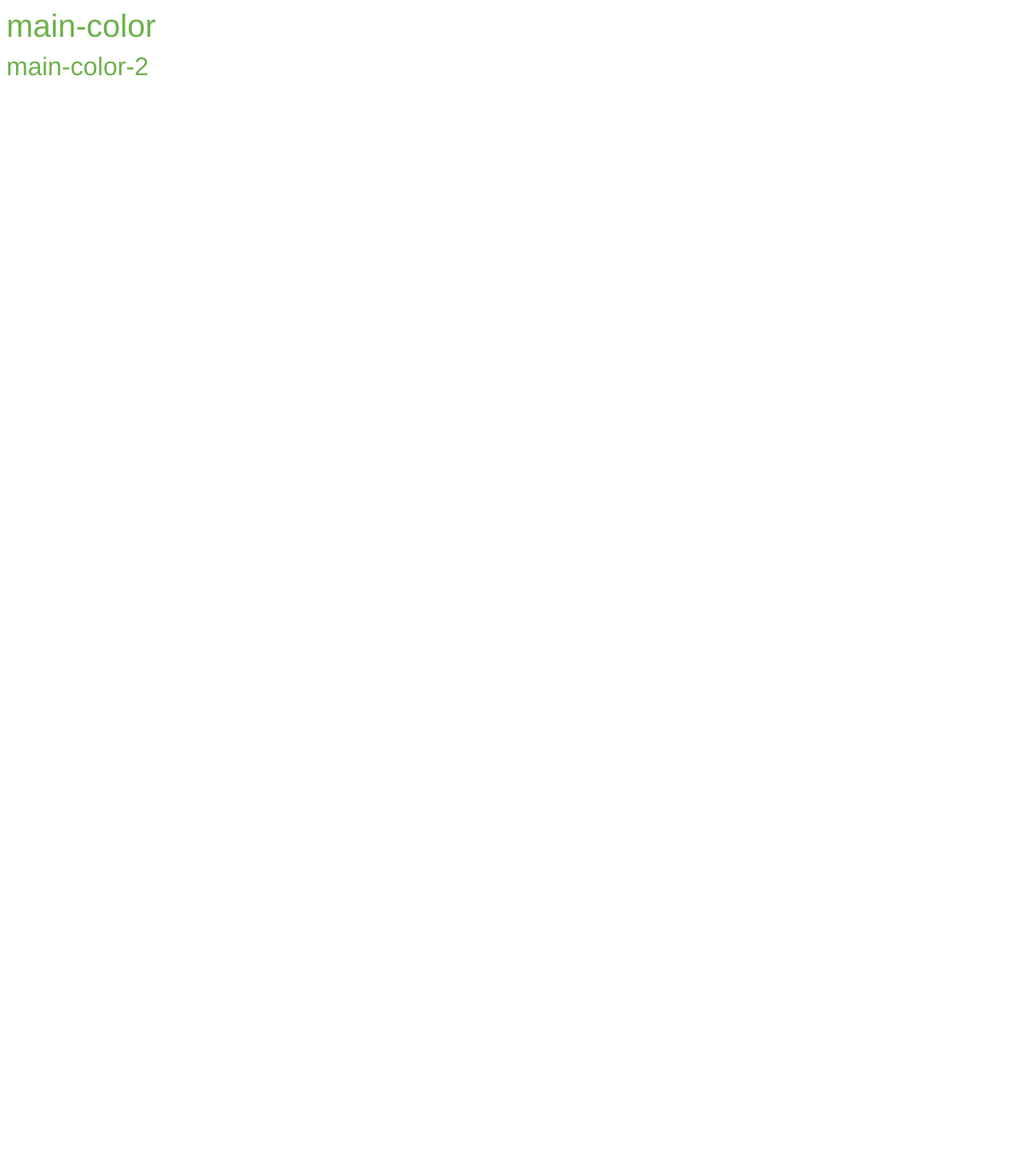
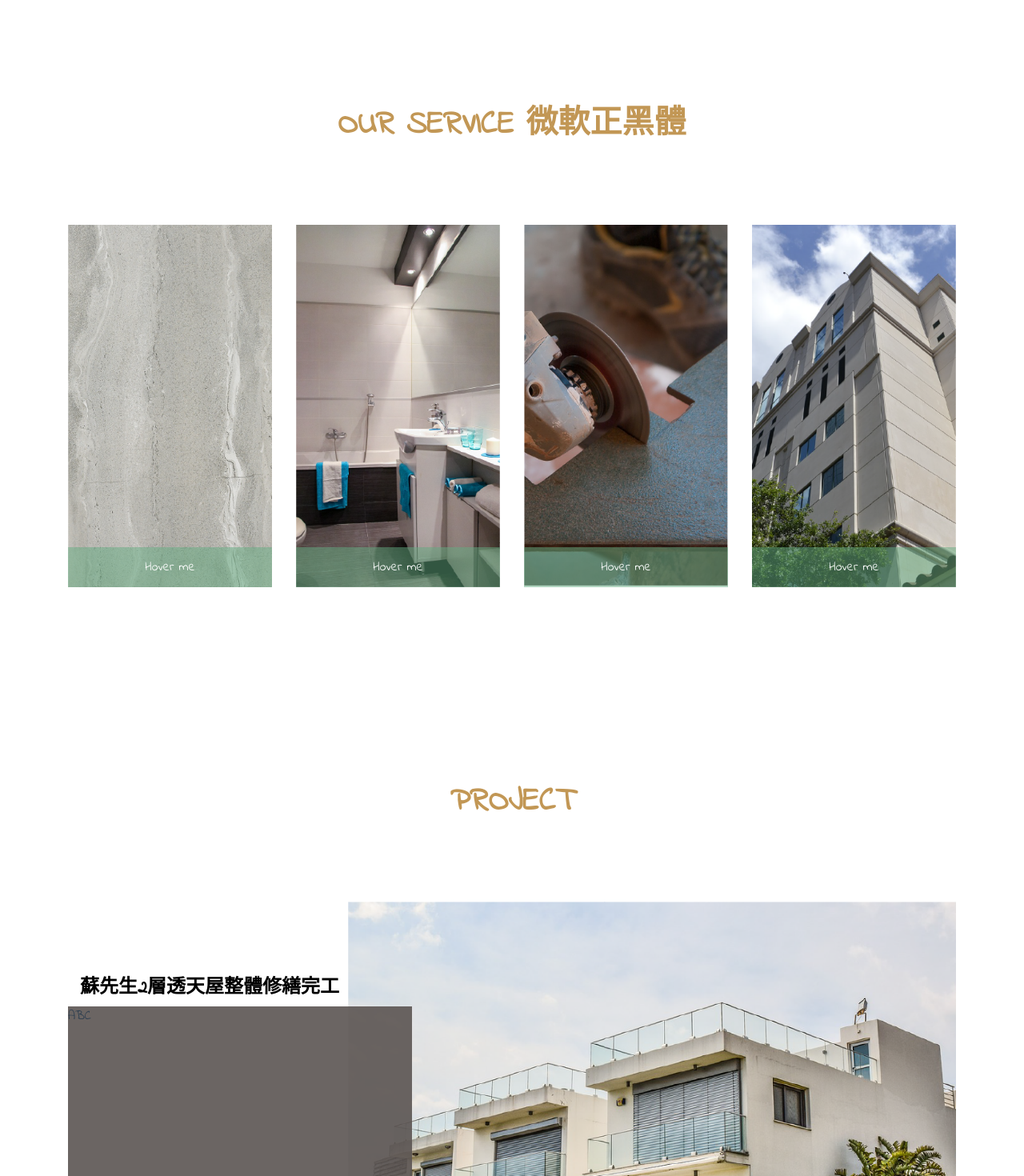
Before and after one commit to DDGG0531/DL, a Vue app: page / in a window 1280 px wide. Shown: the top 1470 px of the page at 80% size. Before the commit the page ends 800 px from the top, so only its background shows below. Built offline with nearby package versions, Linux system fonts and the light colour scheme.

Commit message:
5-17-1740

```diff
--- a/src/App.vue
+++ b/src/App.vue
@@ -11,11 +11,15 @@ export default {
 </script>
 
 <style>
+@import url('https://fonts.googleapis.com/css?family=Indie+Flower');
 #app {
-  font-family: 'Microsoft JhengHei', Helvetica, Arial, sans-serif;
+  font-family: 'Indie Flower', 'Microsoft JhengHei', Helvetica, Arial, sans-serif;
   -webkit-font-smoothing: antialiased;
   -moz-osx-font-smoothing: grayscale;
   text-align: left;
   color: #2c3e50;
 }
+img{
+  max-width: 100%;
+}
 </style>
--- a/src/assets/sass/_variable.sass
+++ /dev/null
@@ -1 +0,0 @@
-$main-color: rgb(109, 177, 76)
--- a/src/assets/sass/all.sass
+++ /dev/null
@@ -1,7 +0,0 @@
-@import variable
-
-.test-text
-  color: $main-color
-
-.carousel-control-prev-icon
-  background-image: url('/static/icon/icon-09@4x.png')
--- /dev/null
+++ b/src/assets/scss/_variable.scss
@@ -0,0 +1,3 @@
+$main-color: rgb(109, 177, 76);
+$light-green: rgba(101, 171, 130, .5);
+$gold: rgb(194, 151, 85);
--- /dev/null
+++ b/src/assets/scss/all.scss
@@ -0,0 +1,9 @@
+@import 'variable';
+
+.test-text {
+  color: $main-color;
+}
+
+.carousel-control-prev-icon {
+  background-image: url('/static/icon/icon-09@4x.png');
+}
--- a/src/components/Home.vue
+++ b/src/components/Home.vue
@@ -1,20 +1,186 @@
 <template>
-  <div>
-    <!-- text main-->
-    <h1 class="test-text">main-color</h1>
-    <h2 class="test-text-2">main-color-2</h2>
+<div>
+  <!-- Our service 區塊-->
+  <section id="ourService" class="container">
+    <!-- 標題 -->
+    <h1 class="topic">OUR SERVICE 微軟正黑體</h1>
+    <!-- 圖片及hover效果 -->
+    <div id="ourService-work" class="row">
+      <!-- 每一格圖片 測試 -->
+      <div class="col element">
+        <img src="/static/pic/pic-02_1.png">
+        <div class="test-hover">
+          <!-- 初始文字 -->
+          <p class="before-side">Hover me</p>
+          <!-- 展開圖示 -->
+          <div class="after-side">
+            <img src="/static/icon/icon-01@4x.png" style="height:95px">
+            <p>Hello</p>
+          </div>
+        </div>
+      </div>
+      <div class="col element">
+        <img src="/static/pic/pic-03_1.png">
+        <div class="test-hover">
+          <!-- 初始文字 -->
+          <p class="before-side">Hover me</p>
+          <!-- 展開圖示 -->
+          <div class="after-side">
+            <img src="/static/icon/icon-02@4x.png" style="height:95px">
+            <p>Hello</p>
+          </div>
+        </div>
+      </div>
+      <div class="col element">
+        <img src="/static/pic/pic-04_1.png">
+        <div class="test-hover">
+          <!-- 初始文字 -->
+          <p class="before-side">Hover me</p>
+          <!-- 展開圖示 -->
+          <div class="after-side">
+            <img src="/static/icon/icon-03@4x.png" style="height:95px">
+            <p>Hello</p>
+          </div>
+        </div>
+      </div>
+      <div class="col element">
+        <img src="/static/pic/pic-05_1.png">
+        <div class="test-hover">
+          <!-- 初始文字 -->
+          <p class="before-side">Hover me</p>
+          <!-- 展開圖示 -->
+          <div class="after-side">
+            <img src="/static/icon/icon-04@4x.png" style="height:95px">
+            <p>Hello</p>
+          </div>
+        </div>
+      </div>
+      <!-- 每一格圖片 正式 -->
+      <!-- <div class="col" v-for="item in items" :key="item.id">
+        </div> -->
+    </div>
+  </section>
+  <!-- Our service 區塊 end -->
+  <!-- Project 區塊 -->
+  <section id="project" class="container">
+    <!-- 標題 -->
+    <h1 class="topic">PROJECT</h1>
+    <!-- (左)文字+(右)圖片 -->
+    <div id="project-wrapper">
+      <div class="text-block">
+        <h2 class="text-block-topic">蘇先生2層透天屋整體修繕完工</h2>
+        <div class="text-block-dark">
+          ABC
+        </div>
+      </div>
+      <img src="/static/pic/pic-07_1.png" class="img-block">
+    </div>
 
-    <!--  -->
-  </div>
+  </section>
+  <!-- Project 區塊 end-->
+</div>
+
 </template>
 
-<style lang="sass" scoped>
-@import "~bootstrap/scss/bootstrap"
-@import "../assets/sass/all.sass"
+<style lang="scss" scoped>
+@import "~bootstrap/scss/bootstrap";
+@import "../assets/scss/all.scss";
 // @include media-breakpoint-up(xl)
 // 可以吃到sass variable
-.test-text-2
-  color: $main-color
+#ourService {
+  padding-top: 125px;
+  padding-bottom: 245px;
+  .topic {
+    margin-bottom: 100px;
+    font-size: 40px;
+    font-weight: bold;
+    color: $gold;
+    text-align: center;
+  }
+  #ourService-work {
+    .element {
+      position: relative;
+      .test-hover {
+        position: absolute;
+        overflow: hidden;
+        z-index: 1;
+        left: 15px;
+        right: 15px;
+        bottom: 0;
+        height: 50px;
+        line-height: 50px;
+        background-color: $light-green;
+        color: white;
+        transition: all 1s ease;
+        text-align: center;
+        .before-side {
+          display: block;
+        }
+        .after-side {
+          display: none;
+        }
+      }
+      &:hover {
+        .test-hover {
+          height: 100%;
+          padding-top: 50%;
+          .before-side {
+            display: none;
+          }
+          .after-side {
+            display: block;
+          }
+        }
+      }
+    }
+  }
+}
+#project{
+  .topic {
+    margin-bottom: 100px;
+    font-size: 40px;
+    font-weight: bold;
+    color: $gold;
+    text-align: center;
+  }
+  #project-wrapper{
+    position: relative;
+    height: 520px;
+    .text-block{
+      position: absolute;
+      left: 0;
+      width: 430px;
+      bottom: 0;
+      top: 0;
+      height: 100%;
+      padding-top: 95px;
+      padding-bottom: 72px;
+      z-index: 2;
+      .text-block-topic{
+        color: black;
+        font-weight: bold;
+        font-size: 24px;
+        padding-left: 15px;
+      }
+      .text-block-dark{
+        background-color: rgba(91, 85, 83, .9);
+        height: 100%;
+      }
+    }
+    .img-block{
+      position: absolute;
+      right: 0;
+      width: 760px;
+      bottom: 0;
+      top: 0;
+      z-index: 1;
+    }
+  }
+}
+
+
+
+
 </style>
 
 
```
